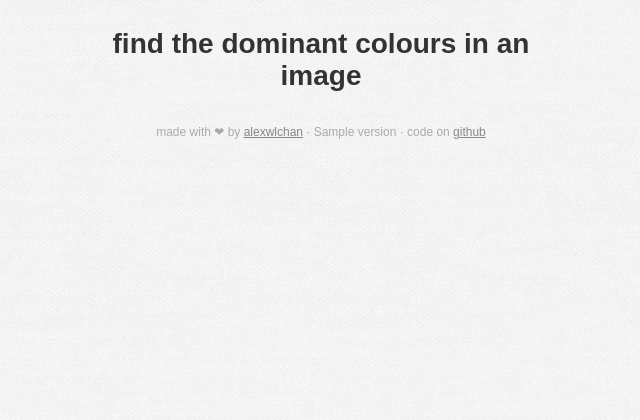
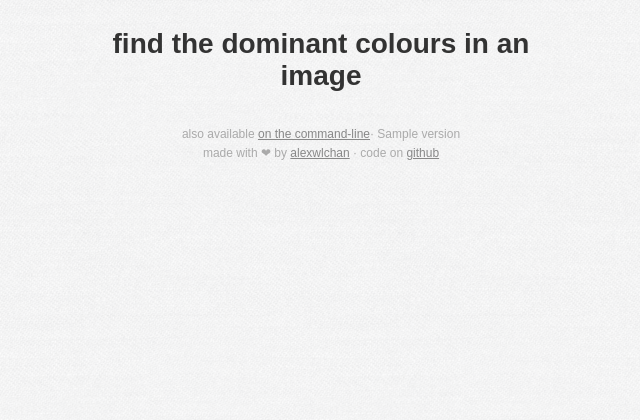
Before and after one commit to alexwlchan/dominant_colours, a Flask app: template webapp/templates/base.html in a window 1280 px wide. Shown: the top 420 px of the page, without its empty margins (319-959 px from the left). Run offline with Flask 2, Linux system fonts and the light colour scheme; the template is opened without the code that fills it: most values are stand-ins (such as "Sample title", 1, 10 or a date in 2020); parts of the project's set-up code (start-up, migrations or seed data) failed here and were passed over.

Commit message:
add a link to the CLI; tweak footer links

```diff
--- a/webapp/static/style.css
+++ b/webapp/static/style.css
@@ -20,6 +20,7 @@ main, footer {
 footer {
   font-size: 9pt;
   color: #aaa;
+  line-height: 1.55em;
 }
 
 a, a:visited {
@@ -28,6 +29,10 @@ a, a:visited {
 
 footer a, footer a:visited {
   color: #888;
+}
+
+footer a:hover {
+  background: #ddd;
 }
 
 a:hover {
--- a/webapp/templates/base.html
+++ b/webapp/templates/base.html
@@ -26,12 +26,12 @@
       {% endblock %}
     </main>
     <footer>
-        made with <span class="heart">&#x2764;</span> by <a href="https://alexwlchan.net">alexwlchan</a>
-        ·
-        {{ version }}
-        ·
-        code on <a href="https://github.com/alexwlchan/dominant_colours/tree/main/webapp">github</a>
-      </div>
+      also available <a href="https://github.com/alexwlchan/dominant_colours">on the command-line</a>·
+      {{ version }}<br/>
+      made with <span class="heart">&#x2764;</span> by <a href="https://alexwlchan.net">alexwlchan</a>
+
+      ·
+      code on <a href="https://github.com/alexwlchan/dominant_colours/tree/main/webapp">github</a>
     </footer>
   </body>
 </html>
```
